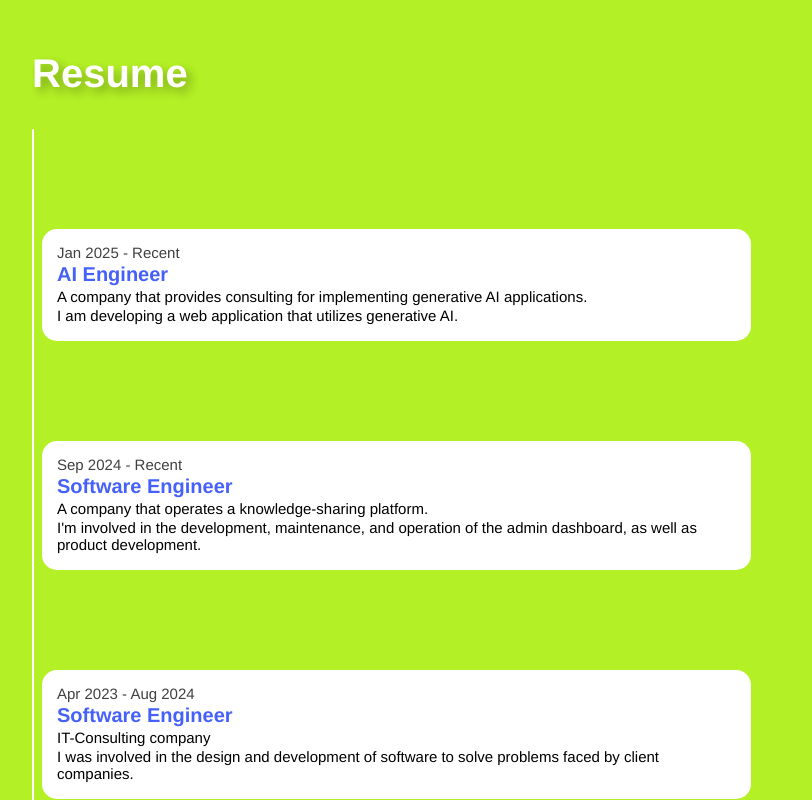
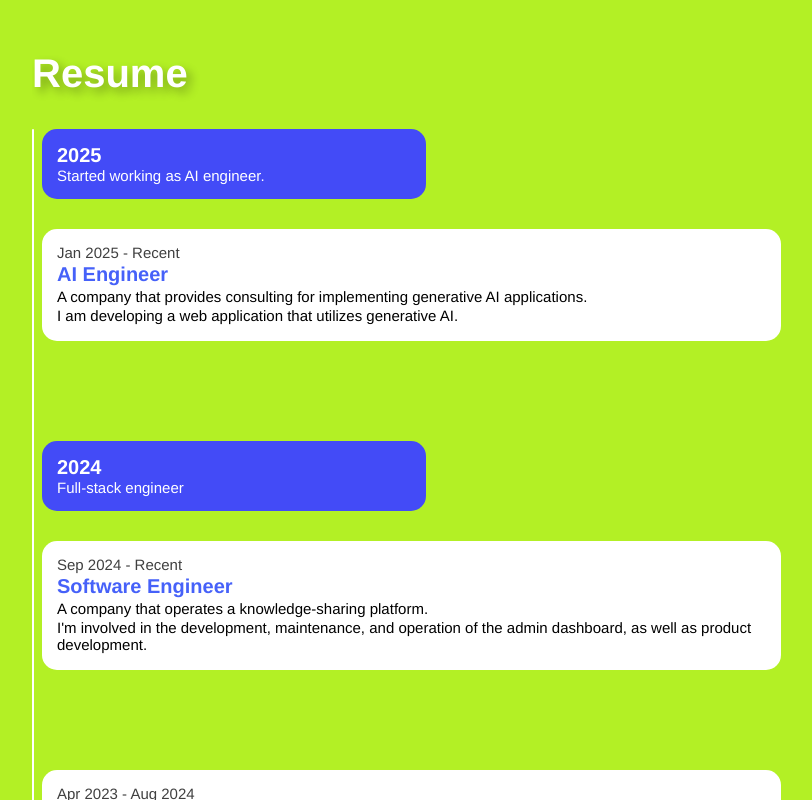
Before and after one commit to T-Sugiyama-dev/portfolio_2025, a React (Create React App) app: page /about in a window 1280 px wide. Shown: the part 1600-2400 px from the top of the page, without its empty margins (160-972 px from the left). Built offline with nearby package versions, Linux system fonts and the light colour scheme.

Commit message:
add checkpoint to career list in resume

```diff
--- a/src/components/features/about/resume/Career.tsx
+++ b/src/components/features/about/resume/Career.tsx
@@ -2,9 +2,15 @@
 import { FC, memo } from "react";
 import { css } from "@emotion/react";
 import { motion } from "framer-motion";
-import { CAREER_LIST } from "../../../../constants/career-description";
+import { CAREER_LIST, CareerItem, CheckPoint } from "../../../../constants/career-description";
 
 const Career: FC = memo(() => {
+
+  // 型ガードの関数を追加
+  const isCheckPoint = (item: CareerItem): item is CheckPoint => {
+    return 'title' in item;
+  };
+
   return (
     <div>
       {CAREER_LIST.map((item, index) => (
@@ -26,14 +32,22 @@ const Career: FC = memo(() => {
             initial="offscreen"
             whileInView="onscreen"
             viewport={{ once: false, amount: 0 }}
-            css={wrapper}
           >
+            {isCheckPoint(item) ?
+              (
+                <div css={checkPoint}>
+                  <p css={title}>{item.title}</p>
+                  <p css={summary}>{item.summary}</p>
+                </div>
+              ) : (
                 <div css={content}>
                   <p css={term}>{item.term}</p>
                   <h4 css={role}>{item.role}</h4>
                   <p css={company}>{item.company}</p>
                   <p css={desc}>{item.desc}</p>
                 </div>
+              )
+            }
           </motion.div>
         </div>
       ))}
@@ -43,19 +57,41 @@ const Career: FC = memo(() => {
 
 export default Career;
 
-const wrapper = css`
-  background-color: rgb(255, 255, 255);
+const checkPoint = css`
+  background-color: rgb(67 75 247);
   border-radius: 15px;
-  margin: 100px 0px;
-  width: 80%;
+  width: 40%;
+  padding: 15px;
+  margin-bottom: 30px;
 
   @media (max-width: 500px) {
-    width: 95%;
+    width: 55%;
   }
 `;
 
+const title = css`
+  font-size: 20px;
+  margin: 0px;
+  color: #ffffff;
+  font-weight: bold;
+`;
+
+const summary = css`
+  font-size: 15px;
+  margin: 0px;
+  color: #ffffff;
+`;
+
 const content = css`
+  background-color: rgb(255, 255, 255);
+  border-radius: 15px;
+  margin-bottom: 100px;
+  width: 80%;
   padding: 15px;
+
+  @media (max-width: 500px) {
+    width: 90%;
+  }
 `;
 
 const term = css`
--- a/src/constants/career-description.ts
+++ b/src/constants/career-description.ts
@@ -1,9 +1,16 @@
-interface CareerContent {
+export interface CareerContent {
   term: string;
   role: string;
   company: string;
   desc: string;
 };
+
+export interface CheckPoint {
+  title: string;
+  summary: string;
+}
+
+export type CareerItem = CareerContent | CheckPoint;
 
 const CAREER_10TH =
   "I am developing a web application that utilizes generative AI.";
@@ -38,16 +45,22 @@ const CAREER_1TH =
 const UNIVERSITY =
   "I was studying topics related to the information society and programming.";
 
-export const CAREER_LIST: CareerContent[] = [
+export const CAREER_LIST: CareerItem[] = [
+  { title: '2025', summary: 'Started working as AI engineer.' },
   { term: 'Jan 2025 - Recent', role: 'AI Engineer', company: 'A company that provides consulting for implementing generative AI applications.', desc: CAREER_10TH },
+  { title: '2024', summary: 'Full-stack engineer' },
   { term: 'Sep 2024 - Recent', role: 'Software Engineer', company: 'A company that operates a knowledge-sharing platform.', desc: CAREER_9TH },
   { term: 'Apr 2023 - Aug 2024', role: 'Software Engineer', company: 'IT-Consulting company', desc: CAREER_8TH },
+  { title: '2023', summary: 'Graduate from university. Started working as a full-time employee.' },
   { term: 'Apr 2019 - Mar 2023', role: 'Graduate from university', company: '', desc: UNIVERSITY },
+  { title: '2022', summary: 'Started working as a front-end engineer and web designer.' },
   { term: 'May 2022 - Mar 2023', role: 'Front-end engineer, Web designer', company: 'Web media company', desc: CAREER_7TH },
   { term: 'May 2022 - Feb 2023', role: 'Front-end engineer, Web designer', company: 'Web design company', desc: CAREER_6TH },
   { term: 'Jan 2022 - Apr 2022', role: 'Marketer, Customer Success', company: 'Startup online platform company', desc: CAREER_5TH },
+  { title: '2021', summary: 'Experience internships in a variety of occupations.' },
   { term: 'Dec 2021 - Apr 2022', role: 'Front-end engineer, Social media marketer, Sales', company: 'Startup OTA company', desc: CAREER_4TH },
   { term: 'Aug 2021 - Mar 2022', role: 'Web designer', company: 'Startup web media company', desc: CAREER_3TH },
   { term: 'Jun 2021 - Oct 2021', role: 'Social media marketer', company: 'Production company', desc: CAREER_2TH },
+  { title: '2020', summary: 'Started creative work.' },
   { term: 'Sep 2020 - Nov 2020', role: 'Videographer', company: 'Startup video production company', desc: CAREER_1TH }
 ];
```
Lines whose indentation alone changed are shown as unchanged.
